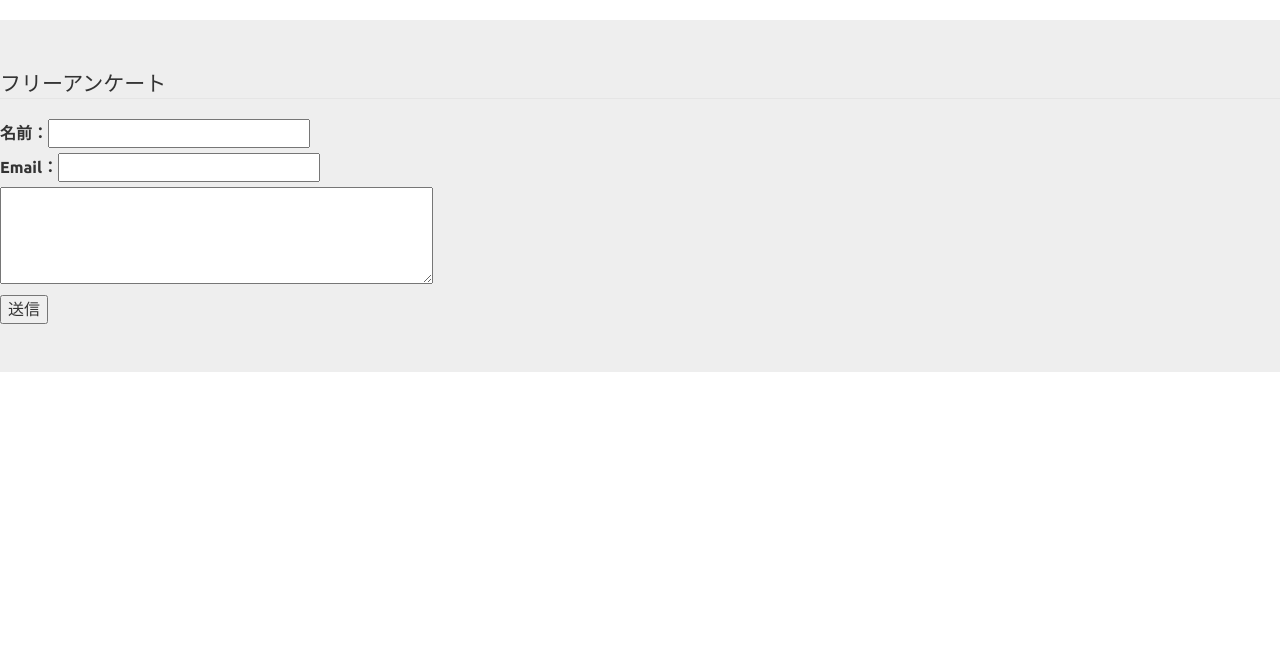
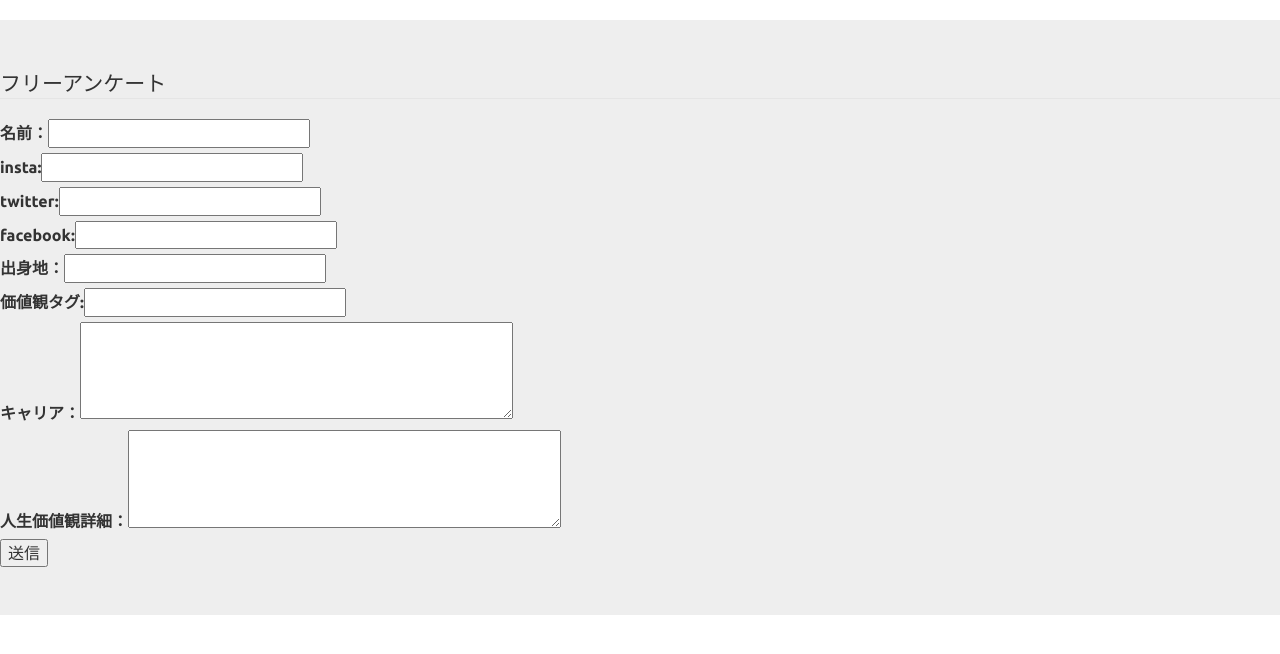
Before and after one commit to tatsukikane/prof_app, a PHP site: page / in a window 1280 px wide. Shown: the part 92-746 px from the top of the page. Run offline with PHP 8.4, Linux system fonts and the light colour scheme.

Commit message:
DB連携

```diff
--- a/index.php
+++ b/index.php
@@ -24,8 +24,14 @@
    <fieldset>
     <legend>フリーアンケート</legend>
      <label>名前：<input type="text" name="name"></label><br>
-     <label>Email：<input type="text" name="email"></label><br>
-     <label><textArea name="naiyou" rows="4" cols="40"></textArea></label><br>
+     <label>insta:<input type="text" name="insta"></label><br>
+     <label>twitter:<input type="text" name="twitter"></label><br>
+     <label>facebook:<input type="text" name="facebook"></label><br>
+     <label>出身地：<input type="text" name="birthplace"></label><br>
+     <label>価値観タグ:<input type="text" name="sov"></label><br>
+     <label>キャリア：<textArea name="career" rows="4" cols="40"></textArea></label><br>
+     <label>人生価値観詳細：<textArea name="sov_detail" rows="4" cols="40"></textArea></label><br>
+
      <input type="submit" value="送信">
     </fieldset>
   </div>
--- a/select.php
+++ b/select.php
@@ -3,13 +3,13 @@
 try {
   //Password:MAMP='root',XAMPP=''
   //$pdo = new PDO('mysql:dbname=さくらDB名;charset=utf8;host=さくらMySQL','ユーザ名','接続先パスワード');
-  $pdo = new PDO('mysql:dbname=gs_db;charset=utf8;host=localhost','root','');
+  $pdo = new PDO('mysql:dbname=sov_map;charset=utf8;host=localhost','root','');
 } catch (PDOException $e) {
   exit('DBConnection Error:'.$e->getMessage());
 }
 
 //２．データ登録SQL作成
-$sql = "SELECT * FROM gs_an_table;";
+$sql = "SELECT * FROM sov_map_table;";
 $stmt = $pdo->prepare($sql);
 $status = $stmt->execute();
 
```
Also changed, not shown: insert.php (+21 -7 lines).
